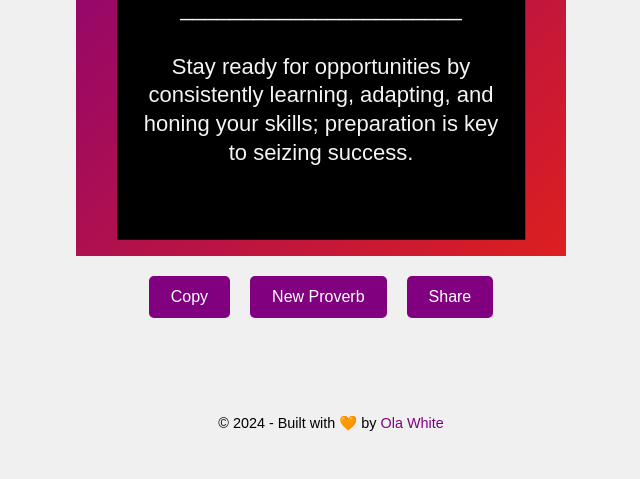
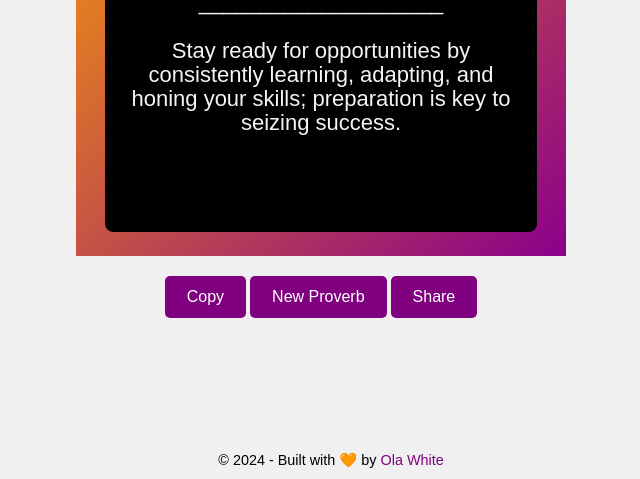
Before and after one commit to whitesoftx/proverbs, a plain HTML site: page index.html in a window 1280 px wide. Shown: the part 358-837 px from the top of the page, without its empty margins (319-959 px from the left). Before the commit the page ends 800 px from the top, so only its background shows below. Drawn offline with Linux system fonts and the light colour scheme.

Commit message:
new-logo

```diff
--- a/index.html
+++ b/index.html
@@ -5,12 +5,12 @@
     <meta name="viewport" content="width=device-width, initial-scale=1.0" />
     <title>Ola White Quote Generator</title>
     <link rel="stylesheet" href="styles.css" />
-    <link rel="icon" href="olawhite.png" type="image/png" />
+    <link rel="icon" href="speech.png" type="image/png" />
   </head>
   <body>
     <div class="container">
       <div class="quote-wrapper" id="quoteWrapper">
-        <img src="olawhite.png" alt="Ola White Icon" class="icon" />
+        <img src="speech.png" alt="Ola White Icon" class="icon" />
         <div class="quote-container" id="quoteContainer">
           <div id="quoteText" class="quote-text"></div>
           <div id="adviceText" class="advice-text"></div>
@@ -18,7 +18,6 @@
       </div>
       <div class="button-container">
         <button id="screenshotBtn" class="screenshot-btn">Copy</button>
-
         <button id="newQuoteBtn" class="btn">New Proverb</button>
         <button id="shareBtn" class="share-btn">Share</button>
       </div>
--- a/script.js
+++ b/script.js
@@ -8,15 +8,49 @@ document.addEventListener("DOMContentLoaded", function () {
   const shareBtn = document.getElementById("shareBtn");
   const quoteWrapper = document.getElementById("quoteWrapper");
 
+  // Array of gradient color combinations
+  const gradients = [
+    "linear-gradient(135deg, #800080, #dd1f1f)", // Reddish-purple
+    "linear-gradient(135deg, #008080, #ff8c00)", // Orange to blue-green
+    "linear-gradient(135deg, #ff1493, #00ced1)", // Pink to turquoise
+    "linear-gradient(135deg, #4682b4, #ff6347)", // Steel Blue to Tomato
+    "linear-gradient(135deg, #2e8b57, #ff4500)", // Sea Green to Orange Red
+    "linear-gradient(135deg, #9932cc, #ff7f50)", // Dark Orchid to Coral
+    "linear-gradient(135deg, #1e90ff, #ff69b4)", // Dodger Blue to Hot Pink
+    "linear-gradient(135deg, #8a2be2, #ffd700)", // Blue Violet to Gold
+    "linear-gradient(135deg, #ff0000, #ffff00)", // Red to Yellow
+    "linear-gradient(135deg, #00ff00, #0000ff)", // Green to Blue
+    "linear-gradient(135deg, #ffa500, #8b008b)", // Orange to Dark Magenta
+    "linear-gradient(135deg, #00ffff, #8b4513)", // Cyan to Saddle Brown
+    "linear-gradient(135deg, #ff00ff, #ffdab9)", // Magenta to PeachPuff
+    "linear-gradient(135deg, #6a5acd, #ff4500)", // Slate Blue to Orange Red
+    "linear-gradient(135deg, #008b8b, #b22222)", // Dark Cyan to Fire Brick
+    "linear-gradient(135deg, #ffc0cb, #ff4500)", // Pink to Orange Red
+    "linear-gradient(135deg, #00ced1, #ff69b4)", // Turquoise to Hot Pink
+    "linear-gradient(135deg, #4169e1, #ff4500)", // Royal Blue to Orange Red
+    "linear-gradient(135deg, #2f4f4f, #ff69b4)", // Dark Slate Gray to Hot Pink
+    "linear-gradient(135deg, #d8bfd8, #ff4500)", // Thistle to Orange Red
+  ];
+
   function getRandomProverb() {
     const randomIndex = Math.floor(Math.random() * proverbs.length);
     return proverbs[randomIndex];
   }
 
+  function getRandomGradient() {
+    const randomIndex = Math.floor(Math.random() * gradients.length);
+    return gradients[randomIndex];
+  }
+
   newQuoteBtn.addEventListener("click", function () {
     const { proverb, advice } = getRandomProverb();
+    const randomGradient = getRandomGradient();
+
+    // Apply random gradient color to quote wrapper
+    quoteWrapper.style.background = randomGradient;
+
     quoteText.textContent = proverb;
-    adviceText.innerHTML = "_______________________<br><br>" + advice;
+    adviceText.innerHTML = "____________________<br><br>" + advice;
   });
 
   screenshotBtn.addEventListener("click", function () {
@@ -35,7 +69,6 @@ document.addEventListener("DOMContentLoaded", function () {
           }),
         ],
       };
-
       if (navigator.share) {
         navigator
           .share(shareOptions)
--- a/styles.css
+++ b/styles.css
@@ -10,22 +10,20 @@ body {
   flex-direction: column;
   align-items: center;
   justify-content: center;
-  height: 100vh;
-  position: relative;
-  text-align: center;
+  min-height: 100vh;
+  padding: 20px;
+  box-sizing: border-box;
 }
 
 .quote-wrapper {
-  background: linear-gradient(
-    135deg,
-    #800080,
-    #dd1f1f
-  ); /* Gradient background */
+  background: linear-gradient(135deg, #800080, #dd1f1f);
   padding: 20px;
   margin-bottom: 10px;
   position: relative;
-  width: 450px;
-  height: 450px;
+  width: 100%;
+  max-width: 450px;
+  height: auto;
+  aspect-ratio: 1/1;
 }
 
 .icon {
@@ -35,10 +33,8 @@ body {
   transform: translate(-50%, 15%);
   width: 70px;
   height: 70px;
-  border: dotted 1px #1e1f1e;
-  border-radius: 100px;
   padding: 1px;
-  background-color: #fff;
+  z-index: 1;
 }
 
 .quote-container {
@@ -46,13 +42,17 @@ body {
   color: #f3f5f3;
   padding: 20px;
   text-align: center;
-  font-size: 36px;
-  width: 75%;
-  height: 65%;
+  font-size: 32px;
+  width: 80%;
+  height: 78%;
   position: absolute;
-  top: 60%;
+  top: 52%;
   left: 50%;
   transform: translate(-50%, -50%);
+  border-radius: 8px;
+  display: flex;
+  flex-direction: column;
+  justify-content: center;
 }
 
 .button-container {
@@ -71,7 +71,7 @@ body {
   font-size: 16px;
   border-radius: 5px;
   cursor: pointer;
-  margin: 0 10px;
+  margin: 0 2px;
 }
 
 .screenshot-btn:hover,
@@ -83,16 +83,16 @@ body {
 .advice-text {
   font-size: 22px;
   margin-top: 10px;
-  line-height: 1.8rem;
+  line-height: 1.5rem;
 }
 
 footer {
-  position: fixed;
-  bottom: 0;
-  width: 100vw;
+  position: static;
+  width: 100%;
   text-align: center;
   padding: 10px;
   font-size: 0.9rem;
+  /* margin-top: 20px; */
 }
 
 footer a {
@@ -100,9 +100,14 @@ footer a {
   color: #800080;
 }
 
-@media (min-width: 768px) {
-  .container {
-    max-width: 600px;
-    margin: 0 auto;
+@media screen and (max-width: 767px) {
+  .quote-container {
+    font-size: 24px;
+    top: 55%;
+    height: 75%;
+  }
+
+  .advice-text {
+    font-size: 18px;
   }
 }
```
Also changed, not shown: speech-512.png (added), speech.png (added).
